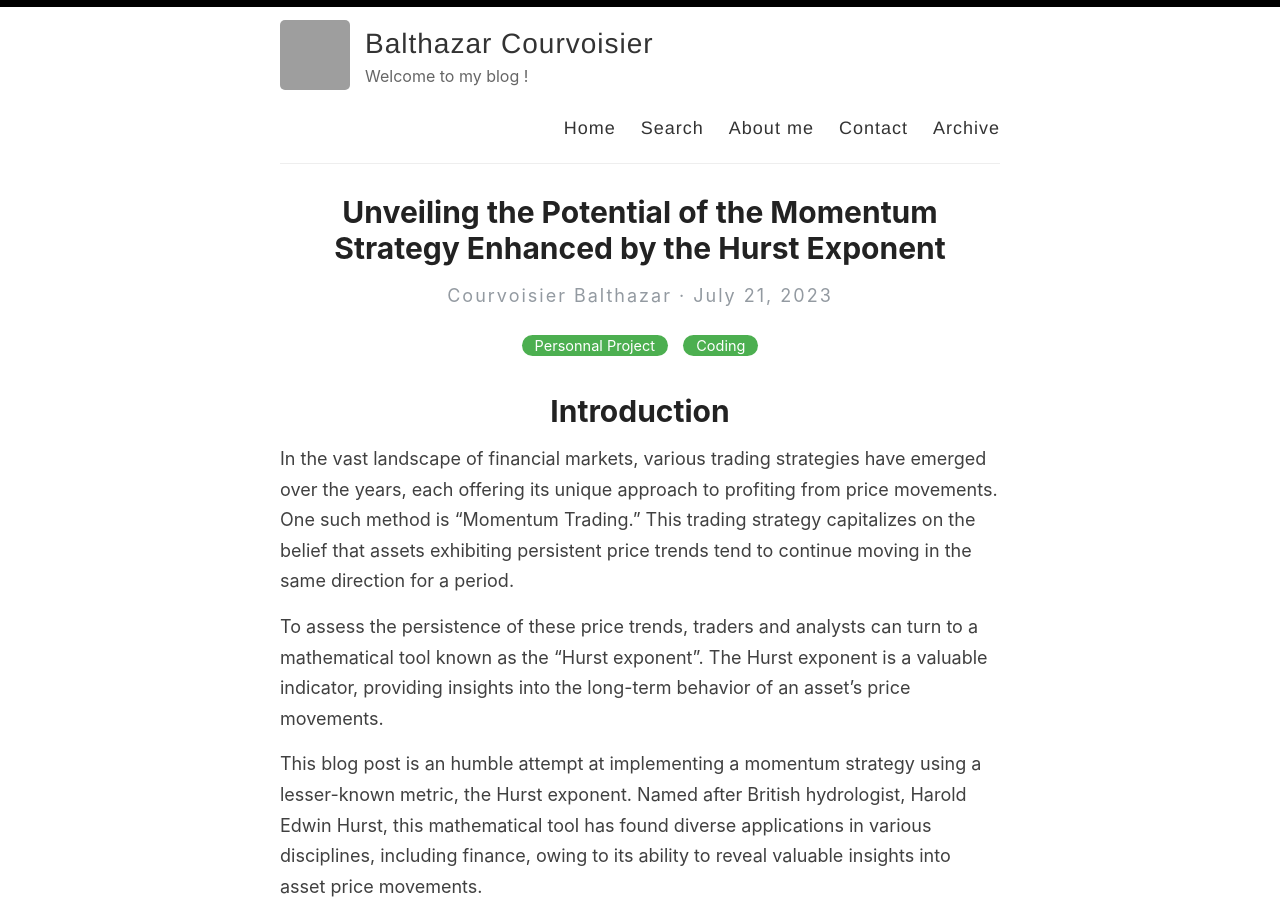
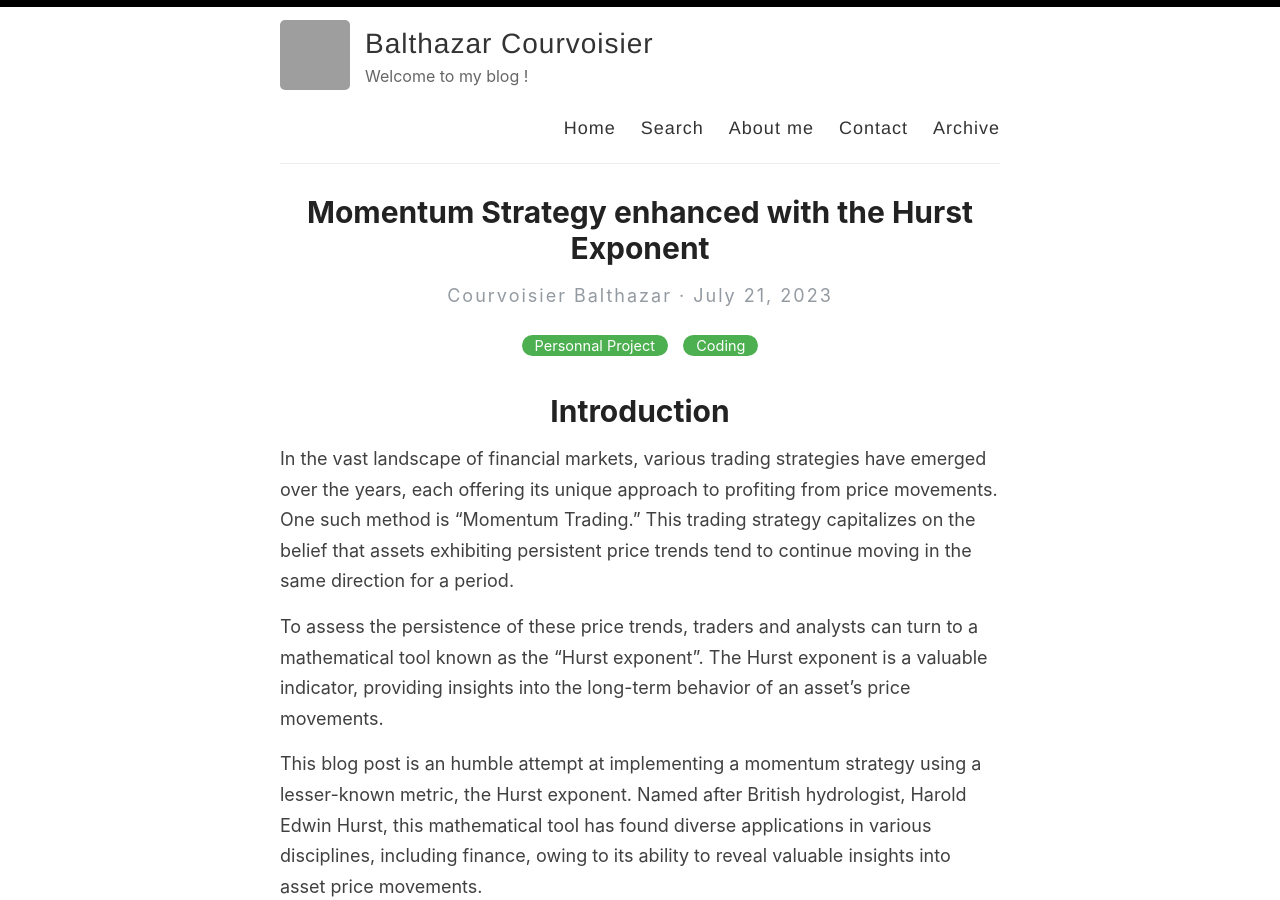
Before and after one commit to Zaltarba/blog, a Jekyll site: the page built from _posts/2023-07-21-MomentumTrading.md, in a window 1280 px wide and 900 px high. Built offline with Jekyll 4.4.1, drawn with Linux system fonts in a browser that asks for light colours.

Commit message:
Update 2023-07-21-MomentumTrading.md

```diff
--- a/_posts/2023-07-21-MomentumTrading.md
+++ b/_posts/2023-07-21-MomentumTrading.md
@@ -1,6 +1,6 @@
 ---
 layout: post
-title: Unveiling the Potential of the Momentum Strategy Enhanced by the Hurst Exponent
+title: Momentum Strategy enhanced with the Hurst Exponent
 categories: [Personnal Project, Coding]
 excerpt: This blog post is an humble attempt at implementing a momentum strategy using a lesser-known metric, the Hurst exponent. Named after British hydrologist, Harold Edwin Hurst, this mathematical tool has found diverse applications in various disciplines, including finance, owing to its ability to reveal valuable insights into asset price movements.
 ---
```
